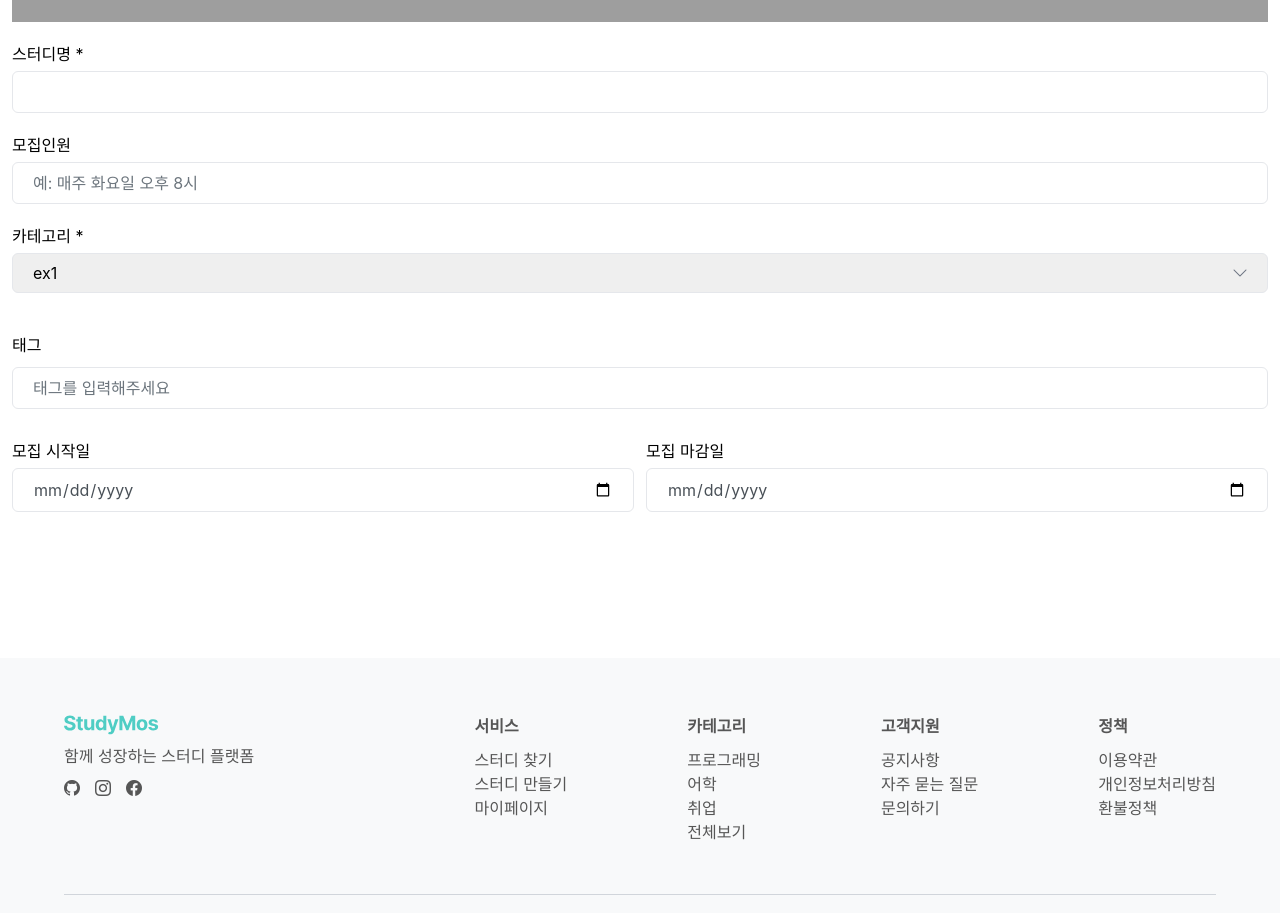
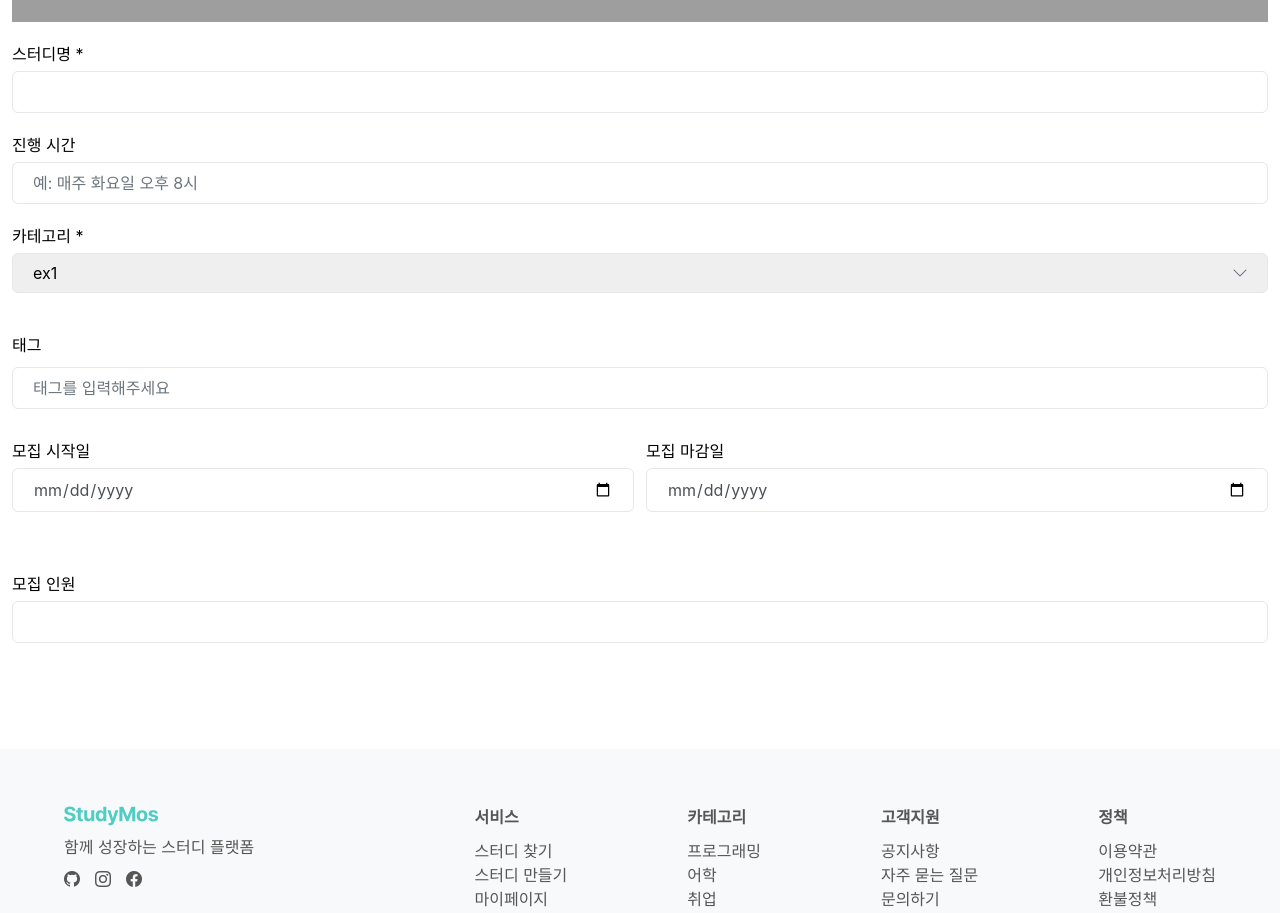
Before and after one commit to project-mos/frontend, a Next.js app: page /test in a window 1280 px wide. Shown: the part 2880-3793 px from the top of the page. Built offline with nearby package versions, Linux system fonts and the light colour scheme; grey boxes are pictures that could not be loaded.

Commit message:
🚀 [Feat]: LabelNumberInput 컴포넌트 추가

```diff
--- a/src/app/test/page.tsx
+++ b/src/app/test/page.tsx
@@ -19,6 +19,7 @@ import { useState } from "react";
 import LabelSelectInput from "@/features/create-study/components/LabelSelectInput";
 import LabelTagInput from "@/features/create-study/components/LabelTagInput";
 import LabelDateInput from "@/features/create-study/components/LabelDateInput";
+import LabelNumberInput from "@/features/create-study/components/LabelNumberInput";
 
 export default function TestPage() {
   const study = MockStudyCardApiResult.study;
@@ -179,7 +180,7 @@ export default function TestPage() {
         required
       />
       <LabelInput
-        label="모집인원"
+        label="진행 시간"
         value={studyName}
         onChange={(e) => setStudyName(e.target.value)}
         placeholder="예: 매주 화요일 오후 8시"
@@ -211,6 +212,7 @@ export default function TestPage() {
       </div>
       <p>{startDate}</p>
       <p>{endDate}</p>
+      <LabelNumberInput label="모집 인원" />
     </div>
   );
 }
--- /dev/null
+++ b/src/features/create-study/components/LabelNumberInput.tsx
@@ -0,0 +1,40 @@
+import React from "react";
+import { cn } from "@/lib/utils";
+import Input from "@/components/atoms/Input";
+import Typography from "@/components/atoms/Typography";
+
+interface LabelNumberInputProps
+  extends React.InputHTMLAttributes<HTMLInputElement> {
+  label: string;
+  id?: string;
+}
+
+const LabelNumberInput = ({
+  label,
+  id,
+  className,
+  required,
+  ...props
+}: LabelNumberInputProps) => {
+  const inputId = id ?? `input-${label.replace(/\s+/g, "-").toLowerCase()}`;
+
+  return (
+    <div className={cn("flex w-full flex-col gap-[5px]", className)}>
+      <label htmlFor={inputId}>
+        <Typography.P1>
+          {label} {required ? "*" : ""}
+        </Typography.P1>
+      </label>
+
+      <Input
+        id={inputId}
+        type="number"
+        className="w-full placeholder:text-mos-gray-500"
+        required={required}
+        {...props}
+      />
+    </div>
+  );
+};
+
+export default LabelNumberInput;
```
